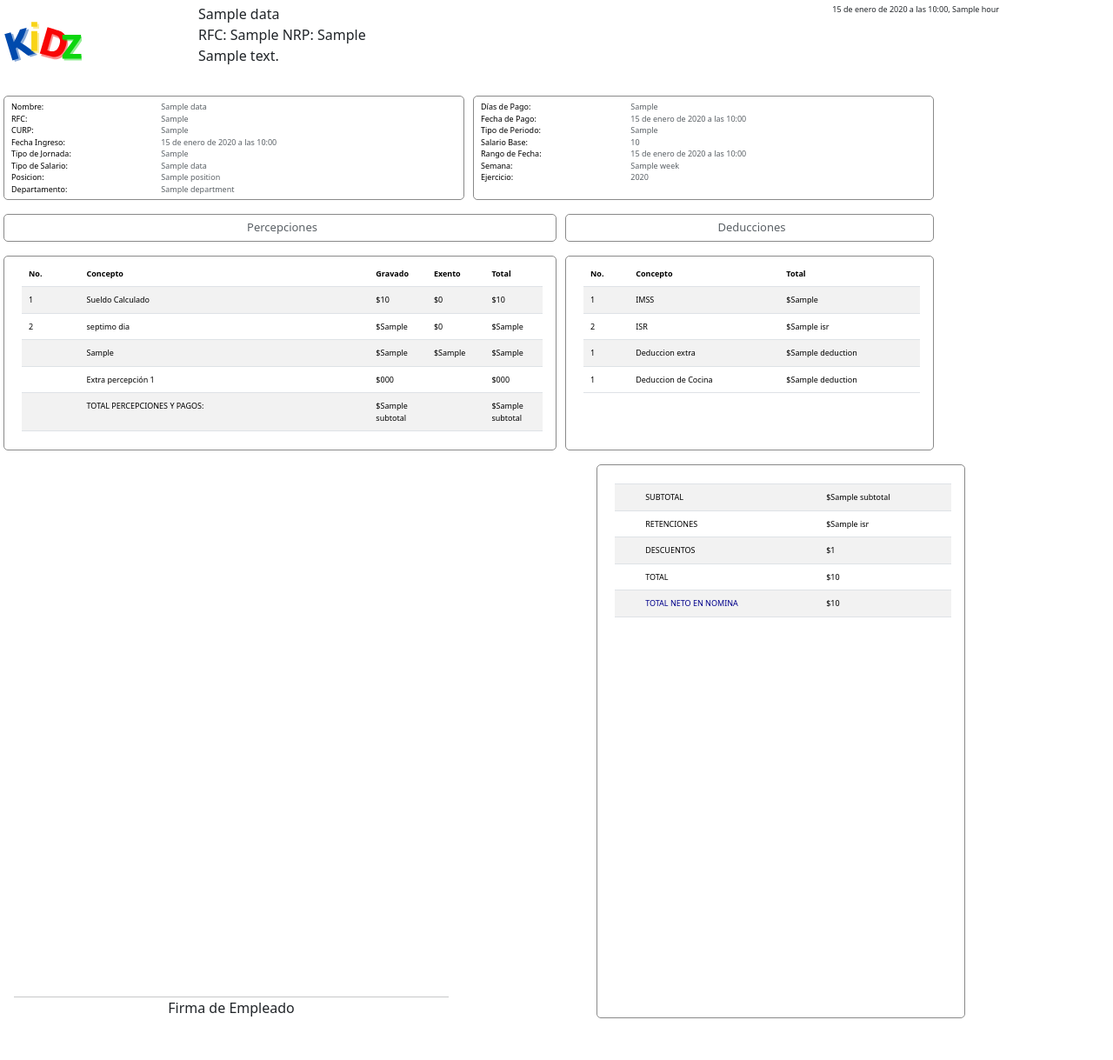
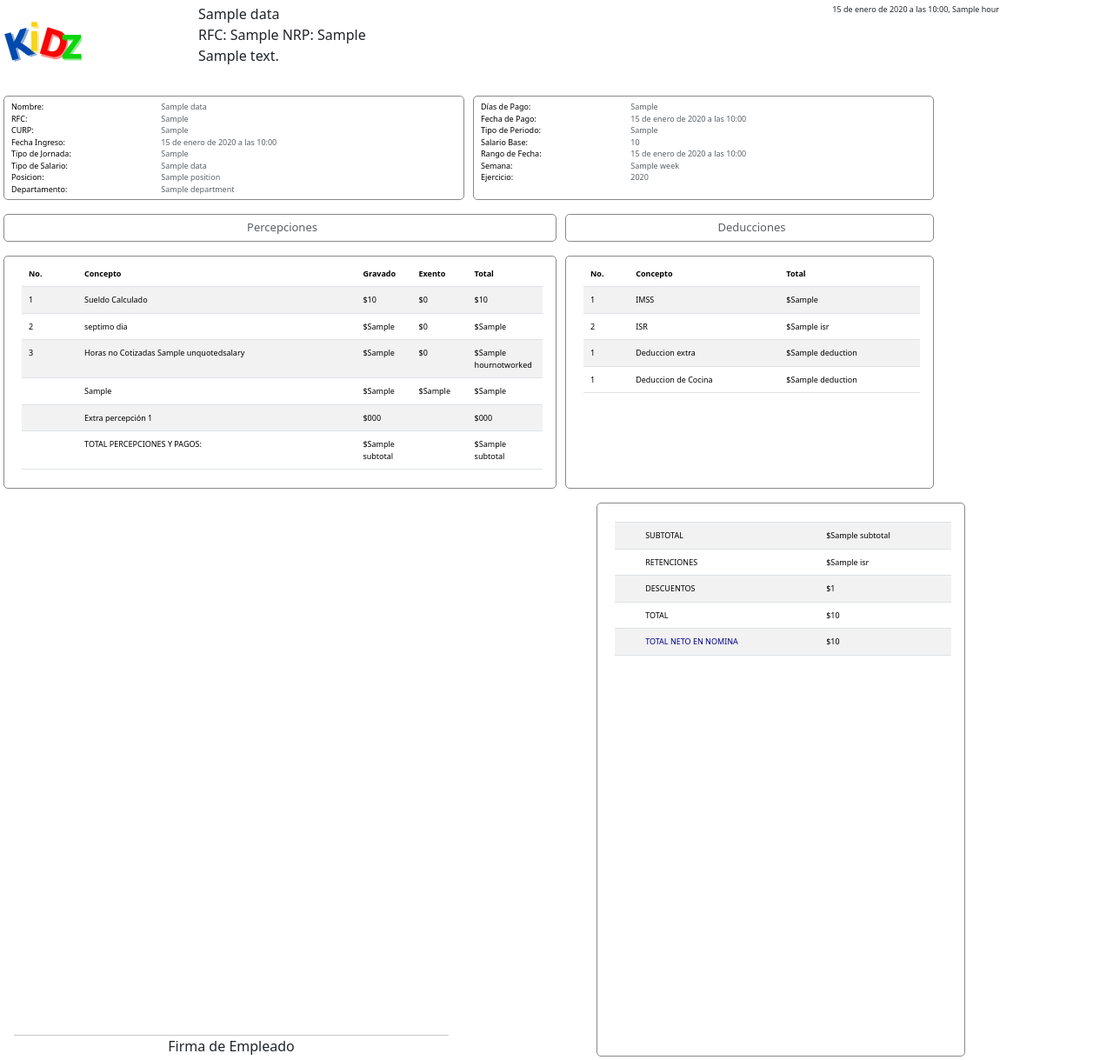
Before and after one commit to estuardodev/Servidor2024, a Django app: template ServidorDjango/API/templates/app/report.html in a window 1280 px wide. Shown: the whole page at 87% size. Before the commit the page ends 1171 px from the top, so only its background shows below. Run offline with Django 5.2, Linux system fonts and the light colour scheme; the template is opened without the code that fills it: most values are stand-ins (such as "Sample title", 1, 10 or a date in 2020).

Commit message:
Se agregaron nuevos campos en el reporte del pdf

```diff
--- a/ServidorDjango/API/templates/app/report.html
+++ b/ServidorDjango/API/templates/app/report.html
@@ -144,6 +144,17 @@
                                             <td>${{data.seventhDay}}</td>
                                         </tr>
                                         {% endif %}
+
+                                        {% if data.hournotworked %}
+                                        <tr>
+                                            <td>3</td>
+                                            <td>Horas no Cotizadas {{data.unquotedsalary}}</td>
+                                            <td>${{data.seventhDay}}</td>
+                                            <td>$0</td>
+                                            <td>${{data.hournotworked}}</td>
+                                        </tr>
+                                        {% endif %}
+
                                         <!-- iterar los bonos o perceptions si las horas trabajadas son mayor o igual a las horas fijas por semana -->
                                         {% for percepcion in data.perceptions %}
                                             <tr>
--- a/ServidorDjango/API/views.py
+++ b/ServidorDjango/API/views.py
@@ -16,7 +16,7 @@ def ConvertToListDict(data) -> list:
     return datos
 
 @csrf_exempt
-def export_pdf(request):
+async def export_pdf(request):
     context:dict = {}
     if request.method != "POST" or not request.body:
         return HttpResponseBadRequest("Bad Request")
```
